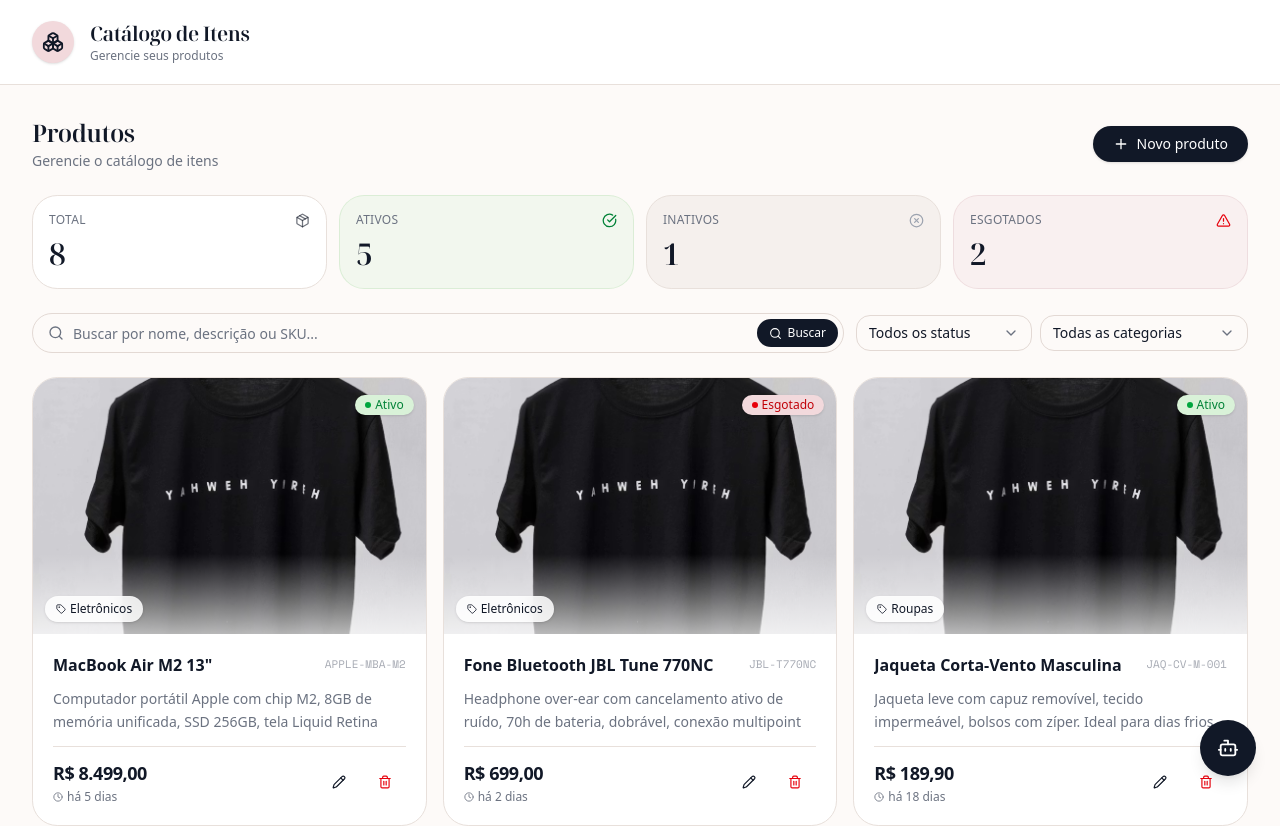
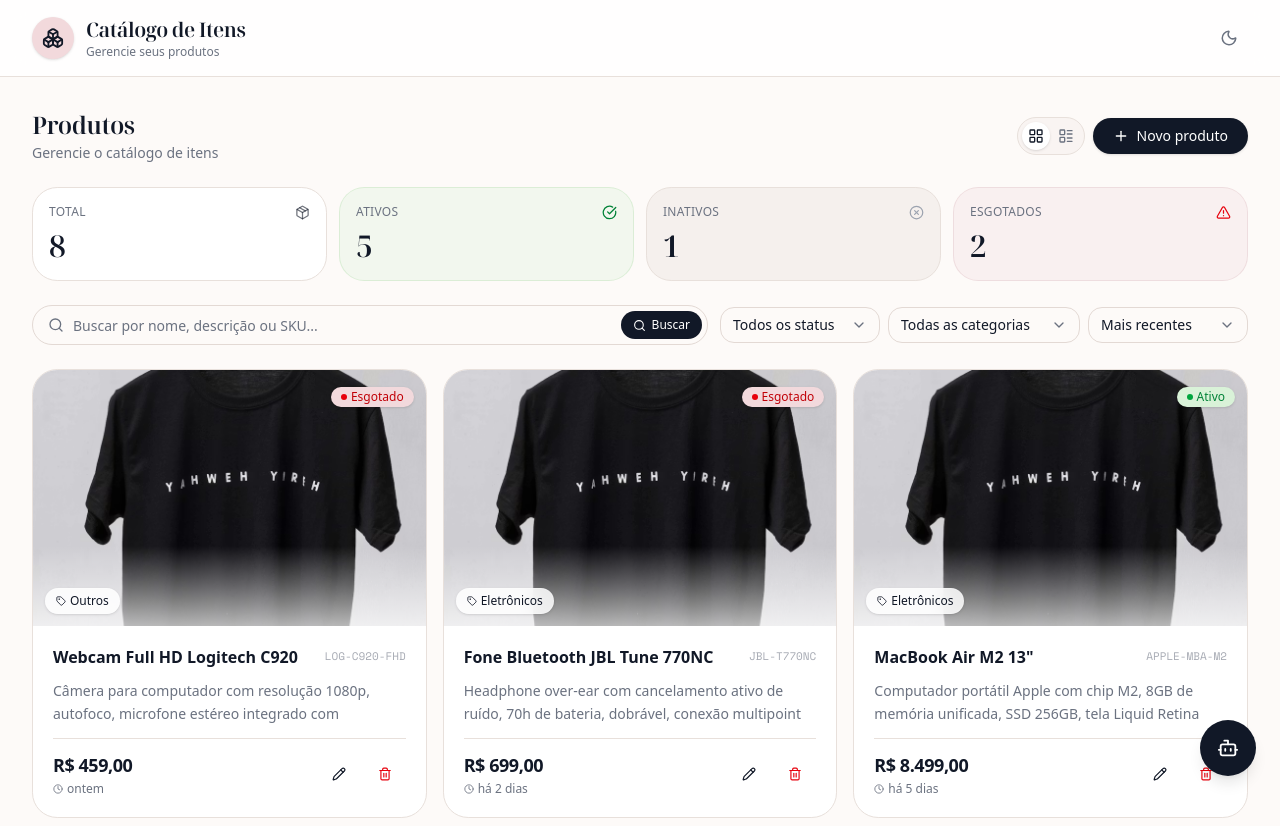
Before and after one commit to johnnydev0/catalog-app, a React (Vite) app: page / in a window 1280 px wide. Shown: the top 826 px of the page. Built offline with nearby package versions, Linux system fonts and the light colour scheme.

Commit message:
feat(ui): add dark mode and list layout

```diff
--- a/src/components/FilterBar.tsx
+++ b/src/components/FilterBar.tsx
@@ -8,6 +8,7 @@ import { CATEGORY_OPTIONS, STATUS_OPTIONS } from '@/types/product'
 import type { Product } from '@/types/product'
 import { parseNaturalLanguageFilters } from '@/utils/aiSearch'
 import type { ParsedFilters } from '@/utils/aiSearch'
+import type { SortOption } from '@/hooks/useProducts'
 
 interface Filters {
   search: string
@@ -18,6 +19,8 @@ interface Filters {
 interface FilterBarProps {
   filters: Filters
   onChange: (filters: Filters) => void
+  sort: SortOption
+  onSortChange: (sort: SortOption) => void
   resultCount: number
   totalCount: number
   products: Product[]
@@ -35,6 +38,15 @@ const categoryOptions = [
   ...CATEGORY_OPTIONS.map((o) => ({ value: o.value, label: o.label })),
 ]
 
+const sortOptions: { value: SortOption; label: string }[] = [
+  { value: 'date-desc', label: 'Mais recentes' },
+  { value: 'date-asc', label: 'Mais antigos' },
+  { value: 'name-asc', label: 'Nome A–Z' },
+  { value: 'name-desc', label: 'Nome Z–A' },
+  { value: 'price-asc', label: 'Menor preço' },
+  { value: 'price-desc', label: 'Maior preço' },
+]
+
 function countLiteralMatches(products: Product[], term: string): number {
   const q = term.toLowerCase()
   return products.filter(
@@ -45,13 +57,12 @@ function countLiteralMatches(products: Product[], term: string): number {
   ).length
 }
 
-function FilterBar({ filters, onChange, resultCount, totalCount, products }: FilterBarProps) {
+function FilterBar({ filters, onChange, sort, onSortChange, resultCount, totalCount, products }: FilterBarProps) {
   const [inputValue, setInputValue] = useState(filters.search)
   const [isSearching, setIsSearching] = useState(false)
   const [aiExtracted, setAiExtracted] = useState<ParsedFilters | null>(null)
   const [aiError, setAiError] = useState<string | null>(null)
 
-  // sync input when all filters are cleared externally (e.g. EmptyState "Limpar filtros")
   useEffect(() => {
     if (!filters.search && !filters.status && !filters.category) {
       setInputValue('')
@@ -87,14 +98,12 @@ function FilterBar({ filters, onChange, resultCount, totalCount, products }: Fil
       return
     }
 
-    // Step 1: try literal match
     if (countLiteralMatches(products, q) > 0) {
       setAiExtracted(null)
       onChange({ ...filters, search: q })
       return
     }
 
-    // Step 2: no literal results → fallback to AI
     setIsSearching(true)
     setAiError(null)
     try {
@@ -103,7 +112,6 @@ function FilterBar({ filters, onChange, resultCount, totalCount, products }: Fil
       onChange(extracted)
     } catch (err) {
       setAiError(err instanceof Error ? err.message : 'Erro ao processar busca com IA.')
-      // still apply literal (will show empty state)
       onChange({ ...filters, search: q })
     } finally {
       setIsSearching(false)
@@ -127,6 +135,7 @@ function FilterBar({ filters, onChange, resultCount, totalCount, products }: Fil
 
   return (
     <div className="space-y-3">
+      {/* Search row */}
       <div className="flex flex-col gap-3 sm:flex-row">
         <div className="relative flex-1">
           <Search
@@ -156,8 +165,10 @@ function FilterBar({ filters, onChange, resultCount, totalCount, products }: Fil
             Buscar
           </button>
         </div>
-        <div className="flex gap-2 items-center">
-          <div className="w-44">
+
+        {/* Filter + sort controls */}
+        <div className="flex flex-wrap gap-2 items-center">
+          <div className="w-40">
             <Select
               options={statusOptions}
               value={toSelectValue(filters.status)}
@@ -165,12 +176,20 @@ function FilterBar({ filters, onChange, resultCount, totalCount, products }: Fil
               placeholder="Status"
             />
           </div>
-          <div className="w-52">
+          <div className="w-48">
             <Select
               options={categoryOptions}
               value={toSelectValue(filters.category)}
               onValueChange={(v) => onChange({ ...filters, category: fromSelectValue(v) })}
               placeholder="Categoria"
+            />
+          </div>
+          <div className="w-40">
+            <Select
+              options={sortOptions}
+              value={sort}
+              onValueChange={(v) => onSortChange(v as SortOption)}
+              placeholder="Ordenar"
             />
           </div>
           {hasFilters && (
--- a/src/components/Layout.tsx
+++ b/src/components/Layout.tsx
@@ -1,16 +1,20 @@
 import { type ReactNode } from 'react'
-import { Boxes } from 'lucide-react'
+import { Boxes, Moon, Sun } from 'lucide-react'
+import { useDarkMode } from '@/hooks/useDarkMode'
 
 interface LayoutProps {
   children: ReactNode
 }
 
 function Layout({ children }: LayoutProps) {
+  const { isDark, toggle } = useDarkMode()
+
   return (
     <div className="min-h-screen bg-background">
-      <header className="border-b border-border bg-card">
-        <div className="mx-auto max-w-7xl px-4 py-5 sm:px-6 lg:px-8">
-          <div className="flex items-center gap-4">
+      <header className="sticky top-0 z-40 border-b border-border bg-card/80 backdrop-blur-md">
+        <div className="mx-auto max-w-7xl px-4 py-4 sm:px-6 lg:px-8">
+          <div className="flex items-center justify-between">
+            <div className="flex items-center gap-3">
               <div className="rounded-2xl bg-friendly-blush p-2.5 shadow-sm">
                 <Boxes size={22} className="text-friendly-ink" />
               </div>
@@ -21,8 +25,18 @@ function Layout({ children }: LayoutProps) {
                 <p className="text-xs text-muted-foreground">Gerencie seus produtos</p>
               </div>
             </div>
+
+            <button
+              onClick={toggle}
+              className="rounded-xl p-2.5 text-muted-foreground hover:bg-muted hover:text-foreground transition-colors"
+              aria-label={isDark ? 'Ativar modo claro' : 'Ativar modo escuro'}
+            >
+              {isDark ? <Sun size={18} /> : <Moon size={18} />}
+            </button>
+          </div>
         </div>
       </header>
+
       <main className="mx-auto max-w-7xl px-4 py-8 sm:px-6 lg:px-8">{children}</main>
     </div>
   )
--- /dev/null
+++ b/src/components/ProductListItem.tsx
@@ -0,0 +1,88 @@
+import React from 'react'
+import { Pencil, Trash2, Tag, Clock } from 'lucide-react'
+import { Badge } from '@/components/ui/Badge'
+import { Button } from '@/components/ui/Button'
+import { type Product, STATUS_CONFIG, CATEGORY_OPTIONS } from '@/types/product'
+import { formatPrice, timeAgo } from '@/utils/format'
+
+interface ProductListItemProps {
+  product: Product
+  onEdit: (product: Product) => void
+  onDelete: (product: Product) => void
+}
+
+const statusVariantMap = {
+  active: 'success',
+  inactive: 'neutral',
+  out_of_stock: 'danger',
+} as const
+
+const ProductListItem = React.memo(function ProductListItem({
+  product,
+  onEdit,
+  onDelete,
+}: ProductListItemProps) {
+  const statusConfig = STATUS_CONFIG[product.status]
+  const categoryLabel =
+    CATEGORY_OPTIONS.find((c) => c.value === product.category)?.label ?? product.category
+
+  return (
+    <div className="animate-fade-in flex items-center gap-4 rounded-xl border border-border bg-card px-4 py-3 transition-all duration-200 hover:border-friendly-blush-dark/30 hover:shadow-md">
+      {/* Status badge */}
+      <div className="shrink-0">
+        <Badge variant={statusVariantMap[product.status]} dot>
+          {statusConfig.label}
+        </Badge>
+      </div>
+
+      {/* Name + description */}
+      <div className="flex-1 min-w-0">
+        <div className="flex items-baseline gap-2">
+          <h3 className="font-medium text-foreground truncate text-sm">{product.name}</h3>
+          <span className="font-mono text-[10px] text-muted-foreground/60 shrink-0">{product.sku}</span>
+        </div>
+        <p className="text-xs text-muted-foreground truncate mt-0.5">{product.description}</p>
+      </div>
+
+      {/* Category */}
+      <span className="hidden md:flex items-center gap-1 text-xs text-muted-foreground shrink-0">
+        <Tag size={11} />
+        {categoryLabel}
+      </span>
+
+      {/* Updated at */}
+      <span className="hidden sm:flex items-center gap-1 text-xs text-muted-foreground shrink-0">
+        <Clock size={11} />
+        {timeAgo(product.updatedAt)}
+      </span>
+
+      {/* Price */}
+      <span className="font-bold text-sm text-foreground shrink-0 tabular-nums">
+        {formatPrice(product.price)}
+      </span>
+
+      {/* Actions */}
+      <div className="flex gap-1 shrink-0">
+        <Button
+          variant="ghost"
+          size="sm"
+          onClick={() => onEdit(product)}
+          aria-label={`Editar ${product.name}`}
+        >
+          <Pencil size={14} />
+        </Button>
+        <Button
+          variant="ghost"
+          size="sm"
+          onClick={() => onDelete(product)}
+          aria-label={`Excluir ${product.name}`}
+          className="text-destructive hover:text-destructive hover:bg-destructive/10"
+        >
+          <Trash2 size={14} />
+        </Button>
+      </div>
+    </div>
+  )
+})
+
+export { ProductListItem }
--- /dev/null
+++ b/src/hooks/useDarkMode.ts
@@ -0,0 +1,19 @@
+import { useEffect, useState } from 'react'
+
+const STORAGE_KEY = 'catalog-theme'
+
+export function useDarkMode() {
+  const [isDark, setIsDark] = useState(() => {
+    const stored = localStorage.getItem(STORAGE_KEY)
+    if (stored) return stored === 'dark'
+    return window.matchMedia('(prefers-color-scheme: dark)').matches
+  })
+
+  useEffect(() => {
+    const root = document.documentElement
+    root.classList.toggle('dark', isDark)
+    localStorage.setItem(STORAGE_KEY, isDark ? 'dark' : 'light')
+  }, [isDark])
+
+  return { isDark, toggle: () => setIsDark((v) => !v) }
+}
--- a/src/hooks/useProducts.ts
+++ b/src/hooks/useProducts.ts
@@ -10,6 +10,37 @@ interface Filters {
   category: string;
 }
 
+export type SortOption =
+  | 'date-desc'
+  | 'date-asc'
+  | 'name-asc'
+  | 'name-desc'
+  | 'price-asc'
+  | 'price-desc';
+
+function sortProducts(products: Product[], sort: SortOption): Product[] {
+  const [field, direction] = sort.split('-') as [string, 'asc' | 'desc'];
+  return [...products].sort((a, b) => {
+    let aVal: string | number;
+    let bVal: string | number;
+
+    if (field === 'name') {
+      aVal = a.name.toLowerCase();
+      bVal = b.name.toLowerCase();
+    } else if (field === 'price') {
+      aVal = a.price;
+      bVal = b.price;
+    } else {
+      aVal = a.updatedAt;
+      bVal = b.updatedAt;
+    }
+
+    if (aVal < bVal) return direction === 'asc' ? -1 : 1;
+    if (aVal > bVal) return direction === 'asc' ? 1 : -1;
+    return 0;
+  });
+}
+
 export function useProducts() {
   const queryClient = useQueryClient();
 
@@ -18,6 +49,8 @@ export function useProducts() {
     status: '',
     category: '',
   });
+
+  const [sort, setSort] = useState<SortOption>('date-desc');
 
   const { data: products = [], isLoading, isError, refetch } = useQuery({
     queryKey: ['products'],
@@ -71,7 +104,7 @@ export function useProducts() {
     const { search, status, category } = filters;
     const term = search.toLowerCase();
 
-    return products.filter((p) => {
+    const filtered = products.filter((p) => {
       if (term) {
         const matchesText =
           p.name.toLowerCase().includes(term) ||
@@ -83,7 +116,9 @@ export function useProducts() {
       if (category && p.category !== category) return false;
       return true;
     });
-  }, [products, filters]);
+
+    return sortProducts(filtered, sort);
+  }, [products, filters, sort]);
 
   const stats = useMemo(
     () => ({
@@ -108,6 +143,8 @@ export function useProducts() {
     refetch,
     filters,
     setFilters,
+    sort,
+    setSort,
     createProduct: createMutation.mutate,
     createProductAsync: createMutation.mutateAsync,
     updateProduct: updateMutation.mutate,
--- a/src/pages/CatalogPage.tsx
+++ b/src/pages/CatalogPage.tsx
@@ -1,7 +1,10 @@
-import { Plus, PackageSearch, PackageX } from 'lucide-react'
+import { useState } from 'react'
+import { Plus, PackageSearch, PackageX, LayoutGrid, LayoutList } from 'lucide-react'
+import { cn } from '@/lib/utils'
 import { useProducts } from '@/hooks/useProducts'
 import { useCatalogActions } from '@/hooks/useCatalogActions'
 import { ProductCard } from '@/components/ProductCard'
+import { ProductListItem } from '@/components/ProductListItem'
 import { ProductForm } from '@/components/ProductForm'
 import { FilterBar } from '@/components/FilterBar'
 import { StatsCards } from '@/components/StatsCards'
@@ -13,7 +16,11 @@ import { EmptyState } from '@/components/ui/EmptyState'
 import { LoadingSkeleton } from '@/components/ui/LoadingSkeleton'
 import { Button } from '@/components/ui/Button'
 
+type ViewMode = 'grid' | 'list'
+
 export function CatalogPage() {
+  const [viewMode, setViewMode] = useState<ViewMode>('grid')
+
   const {
     products,
     filteredProducts,
@@ -24,6 +31,8 @@ export function CatalogPage() {
     refetch,
     filters,
     setFilters,
+    sort,
+    setSort,
     createProduct,
     createProductAsync,
     updateProduct,
@@ -48,6 +57,7 @@ export function CatalogPage() {
   return (
     <>
       <div className="flex flex-col gap-6">
+        {/* Page header */}
         <div className="flex items-center justify-between">
           <div>
             <h2 className="font-heading text-2xl font-semibold text-foreground tracking-tight">
@@ -55,10 +65,43 @@ export function CatalogPage() {
             </h2>
             <p className="text-sm text-muted-foreground mt-0.5">Gerencie o catálogo de itens</p>
           </div>
+
+          <div className="flex items-center gap-2">
+            {/* View mode toggle */}
+            <div className="hidden sm:flex items-center rounded-xl border border-border bg-muted/50 p-1 gap-0.5">
+              <button
+                onClick={() => setViewMode('grid')}
+                className={cn(
+                  'rounded-lg p-1.5 transition-colors',
+                  viewMode === 'grid'
+                    ? 'bg-card text-foreground shadow-sm'
+                    : 'text-muted-foreground hover:text-foreground',
+                )}
+                aria-label="Visualização em grade"
+                aria-pressed={viewMode === 'grid'}
+              >
+                <LayoutGrid size={16} />
+              </button>
+              <button
+                onClick={() => setViewMode('list')}
+                className={cn(
+                  'rounded-lg p-1.5 transition-colors',
+                  viewMode === 'list'
+                    ? 'bg-card text-foreground shadow-sm'
+                    : 'text-muted-foreground hover:text-foreground',
+                )}
+                aria-label="Visualização em lista"
+                aria-pressed={viewMode === 'list'}
+              >
+                <LayoutList size={16} />
+              </button>
+            </div>
+
             <Button onClick={openCreate} aria-label="Adicionar novo produto">
               <Plus size={16} />
               Novo produto
             </Button>
+          </div>
         </div>
 
         <StatsCards stats={stats} />
@@ -66,6 +109,8 @@ export function CatalogPage() {
         <FilterBar
           filters={filters}
           onChange={setFilters}
+          sort={sort}
+          onSortChange={setSort}
           resultCount={filteredProducts.length}
           totalCount={products.length}
           products={products}
@@ -103,9 +148,8 @@ export function CatalogPage() {
           />
         )}
 
-
-
         {!isLoading && !isError && filteredProducts.length > 0 && (
+          viewMode === 'grid' ? (
             <div className="grid grid-cols-1 gap-4 md:grid-cols-2 lg:grid-cols-3">
               {filteredProducts.map((product) => (
                 <ProductCard
@@ -116,6 +160,18 @@ export function CatalogPage() {
                 />
               ))}
             </div>
+          ) : (
+            <div className="flex flex-col gap-2">
+              {filteredProducts.map((product) => (
+                <ProductListItem
+                  key={product.id}
+                  product={product}
+                  onEdit={handleEdit}
+                  onDelete={handleDelete}
+                />
+              ))}
+            </div>
+          )
         )}
 
         <Drawer
```
Also changed, not shown: src/components/Chatbot.tsx (+31 -17 lines), src/components/ProductForm.tsx (+6 -1 lines). Lines whose indentation alone changed are shown as unchanged.
